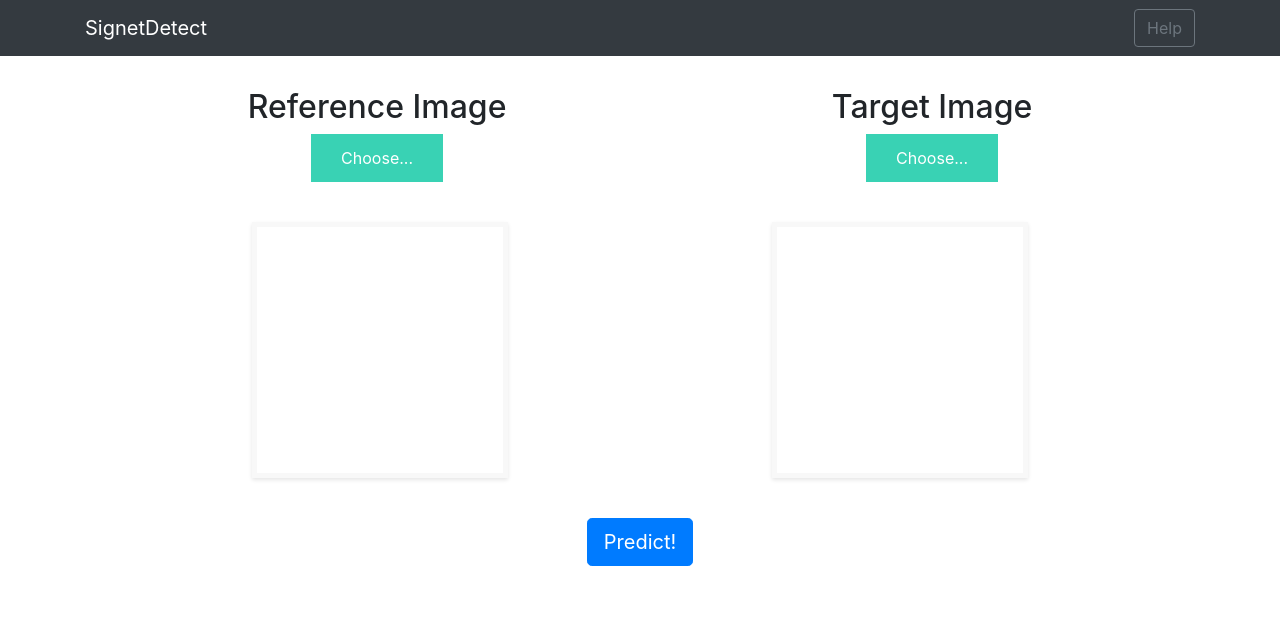
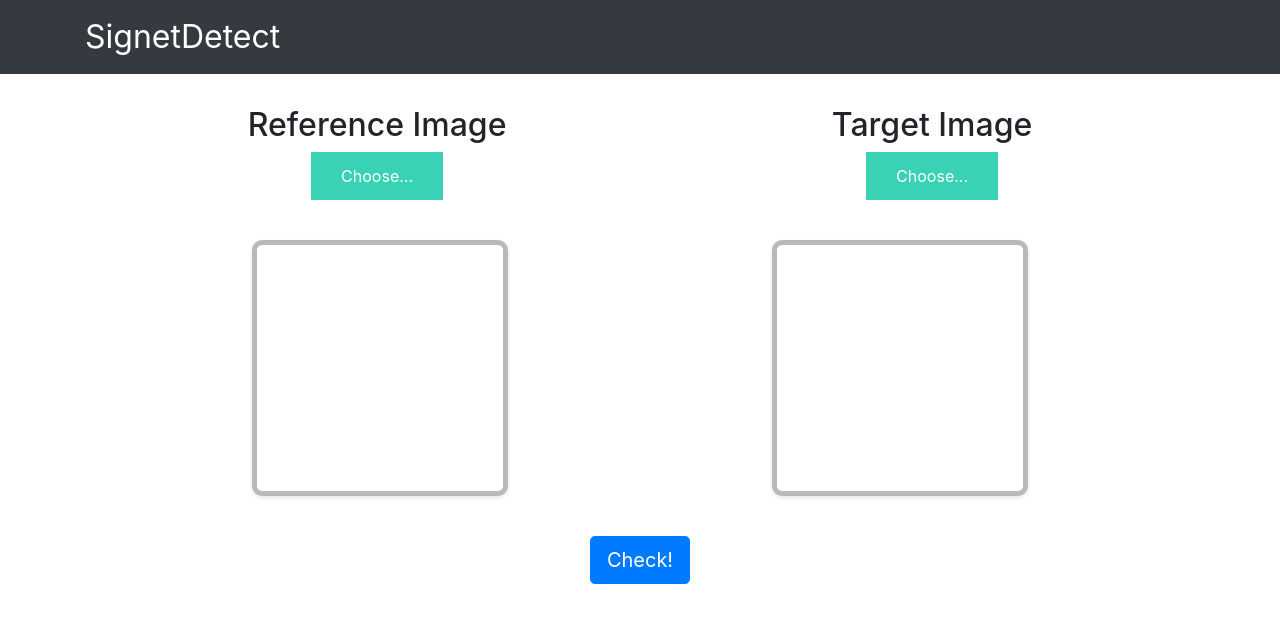
Before and after one commit to 05Alston/forged-signature-detector, a Flask app: page / in a window 1280 px wide. Shown: the top 623 px of the page. Run offline with Flask 3, Linux system fonts and the light colour scheme; some libraries are stand-ins or nearby versions.

Commit message:
updated frontend

```diff
--- a/akhil-app/static/css/main.css
+++ b/akhil-app/static/css/main.css
@@ -4,33 +4,23 @@
     gap: 6em;
 }
 
-.img-preview1 {
+.navbar-brand{
+    font-size: 2rem !important;
+}
+
+.img-preview1,
+.img-preview2 {
     width: 256px;
     height: 256px;
     position: relative;
-    border: 5px solid #F8F8F8;
+    border: 5px solid #b9b9b9;
+    border-radius:10px;
     box-shadow: 0px 2px 4px 0px rgba(0, 0, 0, 0.1);
     margin-top: 1em;
     margin-bottom: 1em;
 }
 
-.img-preview1>div {
-    width: 100%;
-    height: 100%;
-    background-size: 256px 256px;
-    background-repeat: no-repeat;
-    background-position: center;
-}
-.img-preview2 {
-    width: 256px;
-    height: 256px;
-    position: relative;
-    border: 5px solid #F8F8F8;
-    box-shadow: 0px 2px 4px 0px rgba(0, 0, 0, 0.1);
-    margin-top: 1em;
-    margin-bottom: 1em;
-}
-
+.img-preview1>div,
 .img-preview2>div {
     width: 100%;
     height: 100%;
--- a/akhil-app/templates/base.html
+++ b/akhil-app/templates/base.html
@@ -16,7 +16,6 @@
     <nav class="navbar navbar-dark bg-dark">
         <div class="container">
             <a class="navbar-brand" href="#">SignetDetect</a>
-            <button class="btn btn-outline-secondary my-2 my-sm-0" type="submit">Help</button>
         </div>
     </nav>
     <div class="container">
--- a/akhil-app/templates/index.html
+++ b/akhil-app/templates/index.html
@@ -31,7 +31,7 @@
     </div>
 
     <div class="row d-flex justify-content-center mt-4">
-        <button type="button" class="btn btn-primary btn-lg "  id="btn-predict">Predict!</button>
+        <button type="button" class="btn btn-primary btn-lg "  id="btn-predict">Check!</button>
     </div>
 
     <div class="loader" style="display:none;"></div>
```
